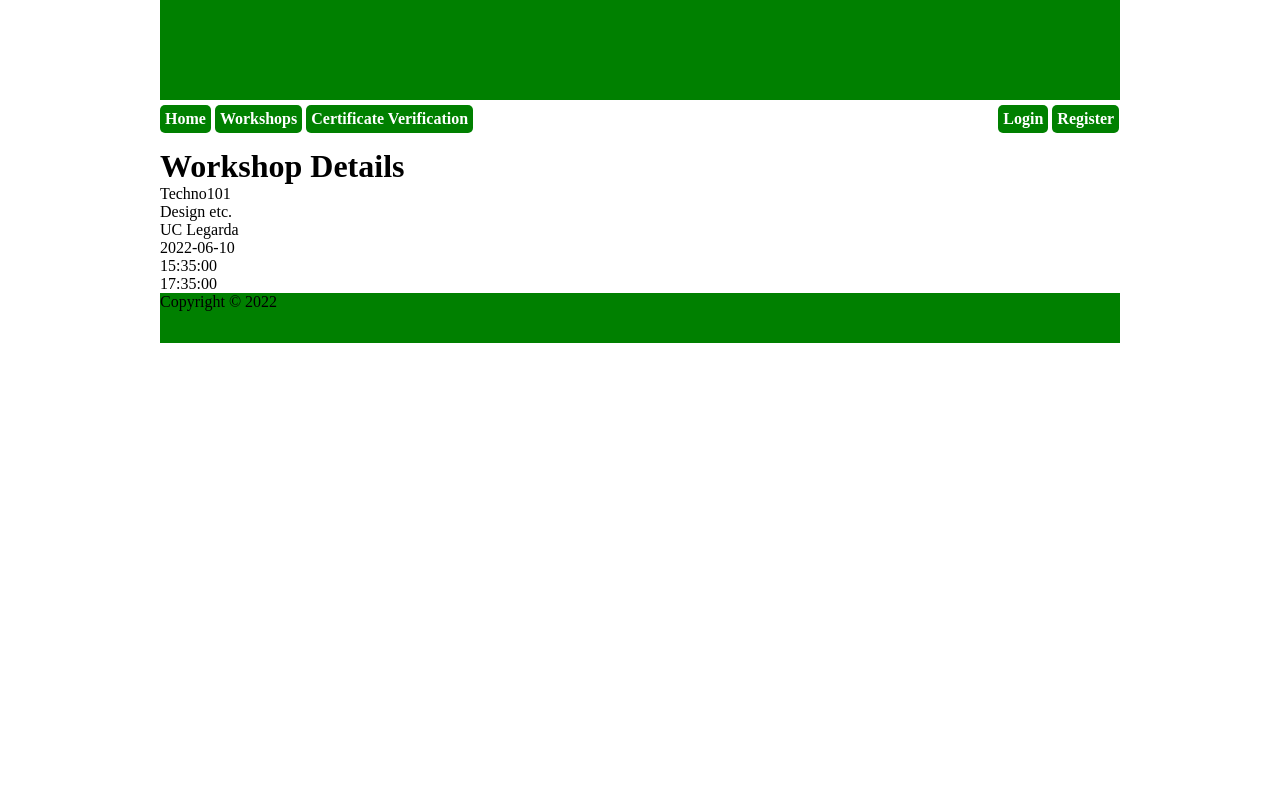
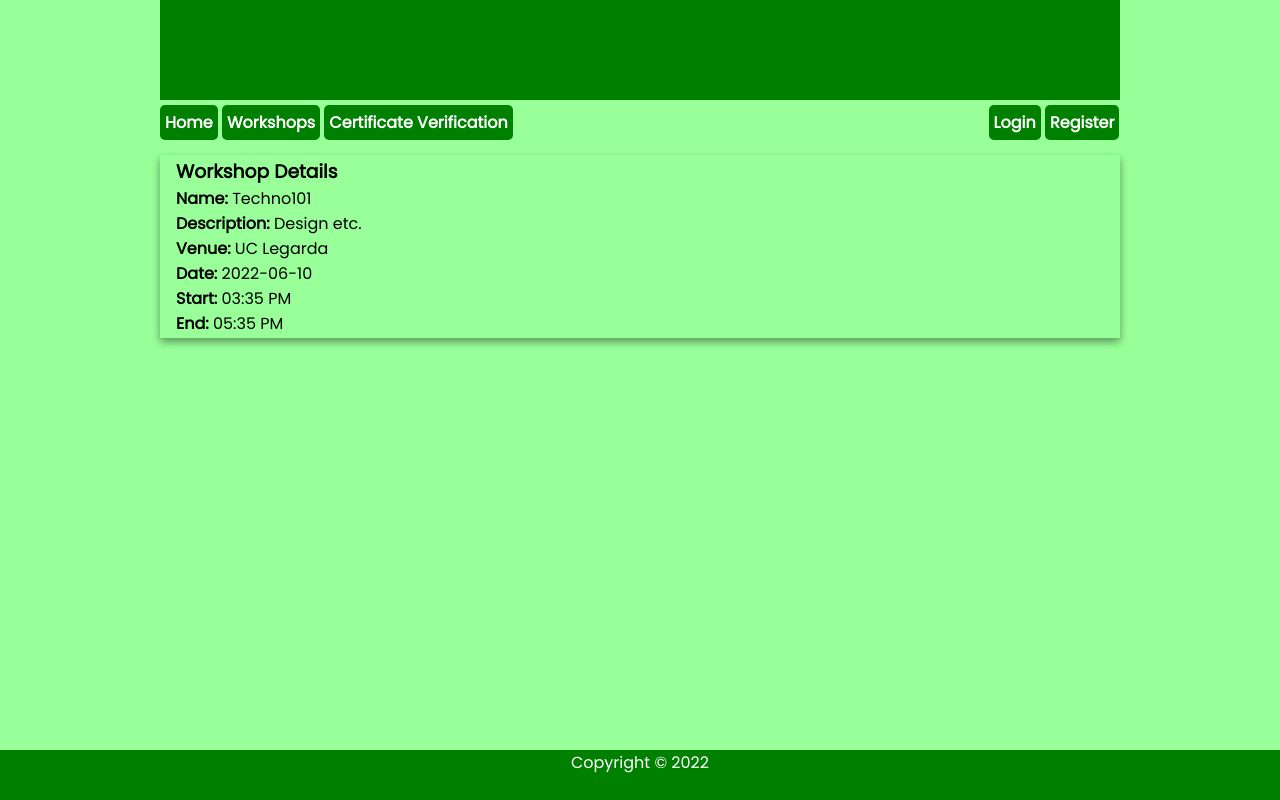
Before and after one commit to redchristian20/CWMSQR, a CodeIgniter app: page /database/index.php/main/show_workshop/1 in a window 1280 px wide. Run offline with CodeIgniter, Linux system fonts and the light colour scheme; data comes from the database, SQL or seed files in the repository.

Commit message:
asdsgafadfb

```diff
--- a/application/views/header.php
+++ b/application/views/header.php
@@ -6,6 +6,9 @@
     <title>UC Workshop Management</title>
     <meta name='viewport' content='width=device-width, initial-scale=1'>
     <link rel='stylesheet' type='text/css' media='screen' href='<?php echo base_url();?>assets/css/main.css'>
+    <link rel="preconnect" href="https://fonts.googleapis.com">
+    <link rel="preconnect" href="https://fonts.gstatic.com" crossorigin>
+    <link href="https://fonts.googleapis.com/css2?family=Poppins:wght@100;400&display=swap" rel="stylesheet">
 
 </head>
 
--- a/application/views/show_workshop.php
+++ b/application/views/show_workshop.php
@@ -1,7 +1,11 @@
-<h1>Workshop Details</h1>
-<p><?=$workshop['workshop_name']?></p>
-<p><?=$workshop['workshop_description']?></p>
-<p><?=$workshop['venue']?></p>
-<p><?=$workshop['workshop_date']?></p>
-<p><?=$workshop['start_time']?></p>
-<p><?=$workshop['end_time']?></p>
+<div class="workshop-details-container-card">
+
+  <h3>Workshop Details</h3>
+  <p><strong>Name: </strong><?=$workshop['workshop_name']?></p>
+  <p><strong>Description: </strong><?=$workshop['workshop_description']?></p>
+  <p><strong>Venue: </strong><?=$workshop['venue']?></p>
+  <p><strong>Date: </strong><?=$workshop['workshop_date']?></p>
+  <p><strong>Start: </strong><?=date('h:i A',strtotime($workshop['start_time']))?></p>
+  <p><strong>End: </strong><?=date('h:i A',strtotime($workshop['end_time']))?></p>
+
+</div>
--- a/assets/css/main.css
+++ b/assets/css/main.css
@@ -7,6 +7,10 @@
 body {
   margin: auto;
   width: 960px;
+  background-color: #99ff99;
+}
+body *{
+  font-family: 'Poppins', sans-serif;
 }
 
 .header {
@@ -14,6 +18,7 @@
   min-height: 100px;
   background-color: green;
   display: block;
+  width: 100%;
 }
 
 nav * {
@@ -34,10 +39,10 @@
 }
 
 .nav-left {
-  width: 50%;
+  width: 60%;
 }
 .nav-right {
-  width:49.5%;
+  width: 39.5%;
   text-align: right;
 }
 
@@ -64,3 +69,47 @@
   background-color: green;
   width: 100%;
 }
+
+.workshop-section table{
+  padding:20px
+}
+
+.workshop-details-container{
+  margin: auto;
+  font-size: 1.5em;
+
+}
+
+
+tr,td{
+  padding: 10px;
+}
+
+
+.workshop-details-container-card {
+  /* Add shadows to create the "card" effect */
+  box-shadow: 0 4px 8px 0 rgba(0,0,0,0.4);
+  transition: 0.3s;
+  padding: 2px 16px;
+
+}
+
+/* On mouse-over, add a deeper shadow */
+.workshop-details-container-card:hover {
+  box-shadow: 0 8px 16px 0 rgba(0,0,0,0.4);
+}
+
+/* Add some padding inside the card container */
+.workshop-details-container-card {
+  padding: 2px 16px;
+}
+
+.footer{
+  position: fixed;
+  left: 0;
+  bottom: 0;
+  width: 100%;
+  text-align: center;
+  background: green;
+  color: white;
+}
```
Also changed, not shown: application/views/workshops.php (+11 -8 lines).
